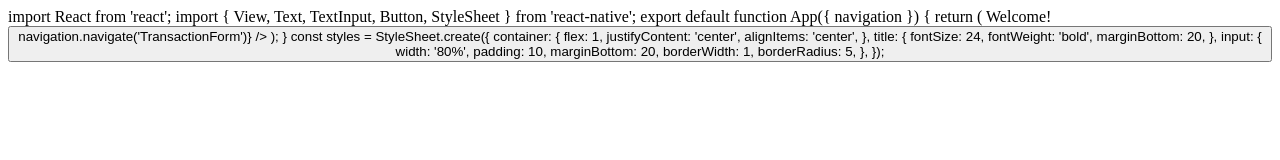
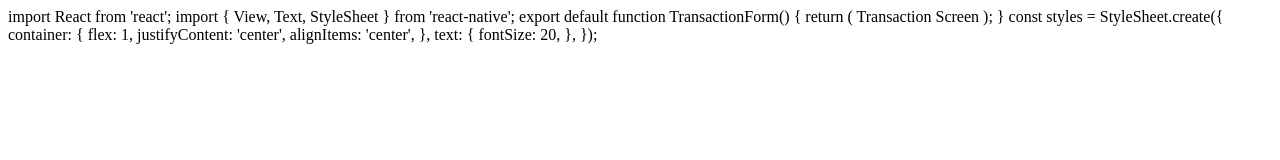
Before and after one commit to NikoT19/mine-test, a plain HTML site: page index.html in a window 1280 px wide. Drawn offline with Linux system fonts and the light colour scheme.

Commit message:
Update index.html

```diff
--- a/index.html
+++ b/index.html
@@ -1,18 +1,10 @@
 import React from 'react';
-import { View, Text, TextInput, Button, StyleSheet } from 'react-native';
+import { View, Text, StyleSheet } from 'react-native';
 
-export default function App({ navigation }) {
+export default function TransactionForm() {
   return (
     <View style={styles.container}>
-      <Text style={styles.title}>Welcome!</Text>
-      <TextInput
-        style={styles.input}
-        placeholder="Enter your name"
-      />
-      <Button
-        title="Proceed"
-        onPress={() => navigation.navigate('TransactionForm')}
-      />
+      <Text style={styles.text}>Transaction Screen</Text>
     </View>
   );
 }
@@ -23,16 +15,7 @@ const styles = StyleSheet.create({
     justifyContent: 'center',
     alignItems: 'center',
   },
-  title: {
-    fontSize: 24,
-    fontWeight: 'bold',
-    marginBottom: 20,
-  },
-  input: {
-    width: '80%',
-    padding: 10,
-    marginBottom: 20,
-    borderWidth: 1,
-    borderRadius: 5,
+  text: {
+    fontSize: 20,
   },
 });
```
